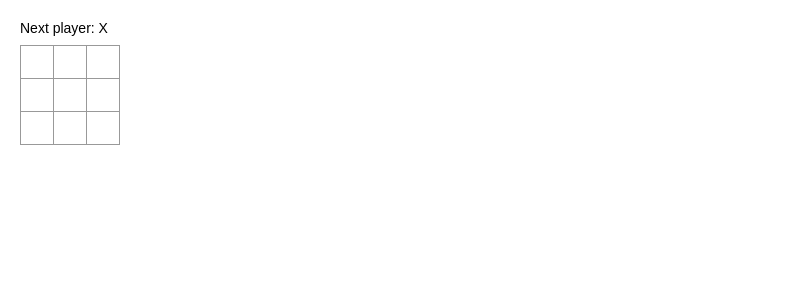
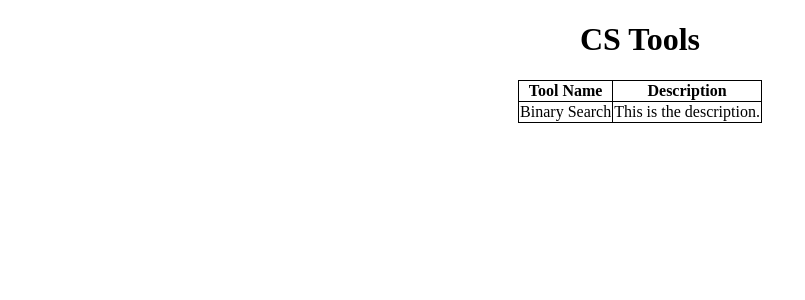
Before and after one commit to samhallam18/cstools, a React (Create React App) app: page / in a window 1280 px wide. Shown: the top 300 px of the page, without its empty margins (0-805 px from the left). Built offline with nearby package versions, Linux system fonts and the light colour scheme.

Commit message:
updated index.js, added a table

```diff
--- /dev/null
+++ b/src/App.js
@@ -0,0 +1,15 @@
+import React, {Component} from 'react';
+import IndexTable from './IndexTable';
+
+class Index extends Component {
+    render() {
+        return (
+            <div className="Index">
+                <h1>CS Tools</h1>
+                <IndexTable />
+            </div>
+        )
+    }
+}
+
+export default Index
--- /dev/null
+++ b/src/IndexTable.js
@@ -0,0 +1,20 @@
+import React, {Component} from 'react';
+
+class IndexTable extends Component {
+    render() {
+        return(
+            <table>
+                <tr>
+                    <th>Tool Name</th>
+                    <th>Description</th>
+                </tr>
+                <tr>
+                    <td>Binary Search</td>
+                    <td>This is the description.</td>
+                </tr>
+            </table>
+        )
+    }
+}
+
+export default IndexTable
--- a/src/index.css
+++ /dev/null
@@ -1,50 +0,0 @@
-body {
-    font: 14px "Century Gothic", Futura, sans-serif;
-    margin: 20px;
-  }
-
-  ol, ul {
-    padding-left: 30px;
-  }
-
-  .board-row:after {
-    clear: both;
-    content: "";
-    display: table;
-  }
-
-  .status {
-    margin-bottom: 10px;
-  }
-
-  .square {
-    background: #fff;
-    border: 1px solid #999;
-    float: left;
-    font-size: 24px;
-    font-weight: bold;
-    line-height: 34px;
-    height: 34px;
-    margin-right: -1px;
-    margin-top: -1px;
-    padding: 0;
-    text-align: center;
-    width: 34px;
-  }
-
-  .square:focus {
-    outline: none;
-  }
-
-  .kbd-navigation .square:focus {
-    background: #ddd;
-  }
-
-  .game {
-    display: flex;
-    flex-direction: row;
-  }
-
-  .game-info {
-    margin-left: 20px;
-  }
--- a/src/index.js
+++ b/src/index.js
@@ -1,83 +1,10 @@
-import React from 'react';
 import ReactDOM from 'react-dom';
-import './index.css';
-
-class Square extends React.Component {
-    render() {
-      return (
-        <button className="square" onClick={() => this.props.onClick({value:'X'})}>
-          {this.props.value}
-        </button>
-      );
-    }
-  }
-
-class Board extends React.Component {
-  constructor(props) {
-    super(props);
-    this.state = {
-      squares: Array(9).fill(null),
-    }
-  }
-
-  handleClick(i) {
-    const squares = this.state.squares.slice()
-    squares[i] = 'X';
-    this.setState({squares: squares})
-  }
-  renderSquare(i) {
-    return (
-    <Square
-      value={this.state.squares[i]}
-      onClick={() => this.handleClick(i)}
-    />);
-  }
-
-  render() {
-    const status = 'Next player: X';
-
-    return (
-      <div>
-        <div className="status">{status}</div>
-        <div className="board-row">
-          {this.renderSquare(0)}
-          {this.renderSquare(1)}
-          {this.renderSquare(2)}
-        </div>
-        <div className="board-row">
-          {this.renderSquare(3)}
-          {this.renderSquare(4)}
-          {this.renderSquare(5)}
-        </div>
-        <div className="board-row">
-          {this.renderSquare(6)}
-          {this.renderSquare(7)}
-          {this.renderSquare(8)}
-        </div>
-      </div>
-    );
-  }
-}
-
-class Game extends React.Component {
-  render() {
-    return (
-      <div className="game">
-        <div className="game-board">
-          <Board />
-        </div>
-        <div className="game-info">
-          <div>{/* status */}</div>
-          <ol>{/* TODO */}</ol>
-        </div>
-      </div>
-    );
-  }
-}
+import Index from './App';
+import './styles.css';
 
 // ========================================
 
 ReactDOM.render(
-  <Game />,
+  <Index />,
   document.getElementById('root')
 );
--- /dev/null
+++ b/src/styles.css
@@ -0,0 +1,16 @@
+body {
+    font-family: "Century Gothic";
+    text-align: center;
+}
+
+#title {
+  text-align: center;
+}
+
+table, th, td {
+  border: 1px solid black;
+  border-collapse: collapse;
+
+  margin-left: auto;
+  margin-right: auto;
+}
```
